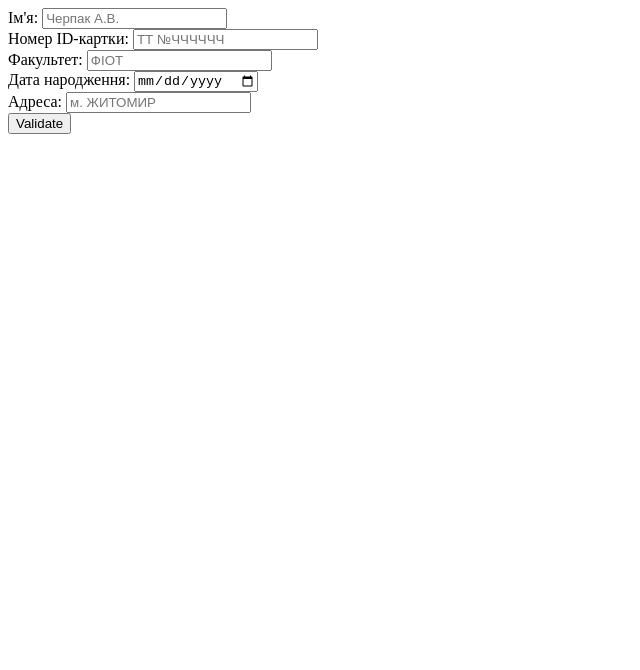
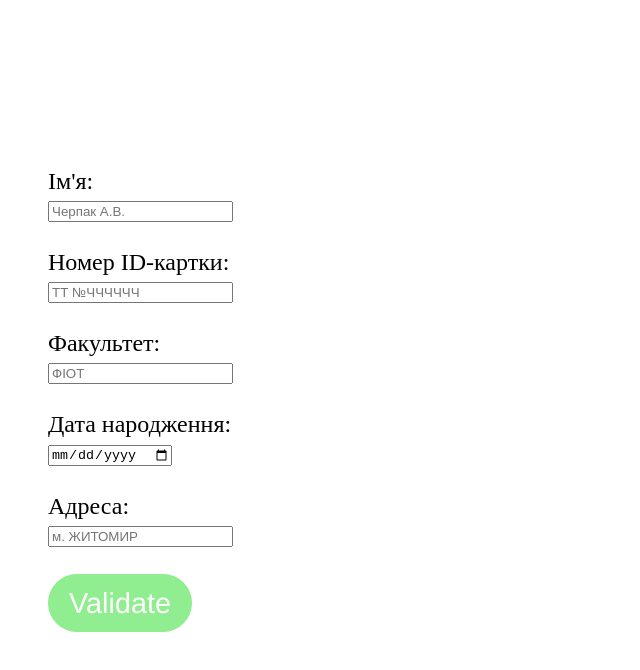
Before and after one commit to CherpakAndrii/web-basics, a website: page Lab2/Task1/form.html in a window 1280 px wide. Shown: the whole page, without its empty margins (0-640 px from the left). Drawn offline with Linux system fonts and the light colour scheme.

Commit message:
simple styles added

```diff
--- a/Lab2/Task1/form.html
+++ b/Lab2/Task1/form.html
@@ -3,20 +3,23 @@
   <head>
     <title>Input Form Validation</title>
     <script src="./validations.js"></script>
+    <link rel="stylesheet" href="./styles.css">
   </head>
   <body>
+    <div id="form-container">
       <form>
-  <label for="fullname">Ім'я:</label>
-  <input type="text" id="fullname" name="fullname" placeholder="Черпак А.В."><br>
-  <label for="IdCard">Номер ID-картки:</label>
-  <input type="text" id="IdCard" name="IdCard" placeholder="ТТ №ЧЧЧЧЧЧ"><br>
-  <label for="faculty">Факультет:</label>
-  <input type="text" id="faculty" name="faculty" placeholder="ФІОТ"><br>
-  <label for="birthdate">Дата народження:</label>
-  <input type="date" id="birthdate" name="birthdate" placeholder="01.01.1970"><br>
-  <label for=address>Адреса:</label>
-  <input type="text" id=address name=address placeholder="м. ЖИТОМИР"><br>
-  <input type="submit" value="Validate" name="Submit" onClick="return ValidateFormData(this.form)">
+        <label for="fullname">Ім'я:</label><br>
+        <input type="text" id="fullname" name="fullname" placeholder="Черпак А.В."><br><br>
+        <label for="IdCard">Номер ID-картки:</label><br>
+        <input type="text" id="IdCard" name="IdCard" placeholder="ТТ №ЧЧЧЧЧЧ"><br><br>
+        <label for="faculty">Факультет:</label><br>
+        <input type="text" id="faculty" name="faculty" placeholder="ФІОТ"><br><br>
+        <label for="birthdate">Дата народження:</label><br>
+        <input type="date" id="birthdate" name="birthdate" placeholder="01.01.1970"><br><br>
+        <label for=address>Адреса:</label><br>
+        <input type="text" id=address name=address placeholder="м. ЖИТОМИР"><br><br>
+        <input type="submit" id="submit-button" value="Validate" name="Submit" onClick="return ValidateFormData(this.form)">
       </form>
+    </div>
   </body>
 </html>
--- /dev/null
+++ b/Lab2/Task1/styles.css
@@ -0,0 +1,56 @@
+html {
+  height: 100%;
+  width: 100%;
+  padding: 0;
+  margin: 0;
+}
+
+body {
+  width: 100%;
+  height: 100%;
+  padding: 1em;
+  margin: 0;
+  display: flex;
+  flex-direction: row;
+  text-align: center;
+  font: 1.5rem "Fira Sans", serif;
+  box-sizing: border-box;
+}
+
+#form-container {
+  text-align: justify;
+  flex-shrink: revert;
+  margin: auto auto auto 1em;
+}
+
+.data-out-container {
+  text-align: justify;
+  flex-shrink: revert;
+  margin: auto;
+  display: flex;
+  flex-direction: column;
+  border-radius: 1em;
+  background: lightblue;
+  padding: 0 1em;
+}
+
+#submit-button {
+  background: lightgreen;
+  color: white;
+  border-radius: 1em;
+  border-style: none;
+  box-sizing: border-box;
+  cursor: pointer;
+  display: inline-block;
+  font-family: "Haas Grot Text R Web", "Helvetica Neue", Helvetica, Arial, sans-serif;
+  font-size: 1.8rem;
+  font-weight: 500;
+  text-align: center;
+  height: 2em;
+  width: 5em;
+}
+
+#submit-button:hover,
+#submit-button:focus {
+background-color: green;
+}
--- a/Lab2/Task1/validations.js
+++ b/Lab2/Task1/validations.js
@@ -72,11 +72,15 @@ function _validateAddress(address)// refine needed format
 }
 
 function PrintData(data){
-	let dataOutput = "<h1>Введені дані:</h1>" +
+	const classname = "data-out-container";
+	if (document.body.getElementsByClassName(classname).length > 2){
+		document.body.getElementsByClassName(classname)[0].remove();
+	}
+	let dataOutput = "<div class="+classname+"><h1>Введені дані:</h1>" +
 		"<p><b>ПІБ:</b> " + data.fullname.value + "</p>" +
 		"<p><b>ID-карта:</b> " + data.IdCard.value + "</p>" +
 		"<p><b>Факультет:</b> " + data.faculty.value + "</p>" +
 		"<p><b>Дата народження:</b> " + data.birthdate.value + "</p>" +
-		"<p><b>Адреса:</b> " + data.address.value + "</p>";
+		"<p><b>Адреса:</b> " + data.address.value + "</p></div>";
 	document.body.innerHTML += dataOutput;
 }
```
Lines whose indentation alone changed are shown as unchanged.
